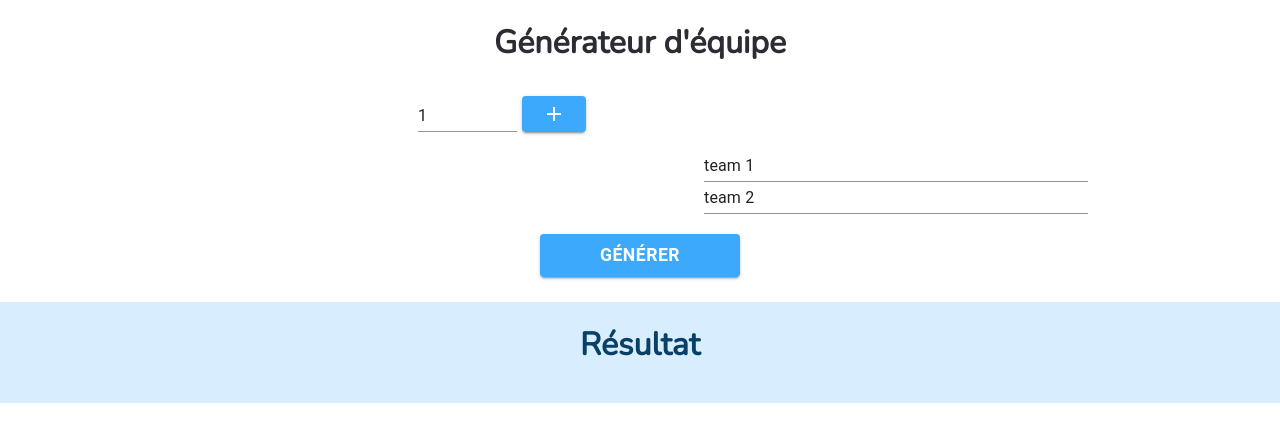
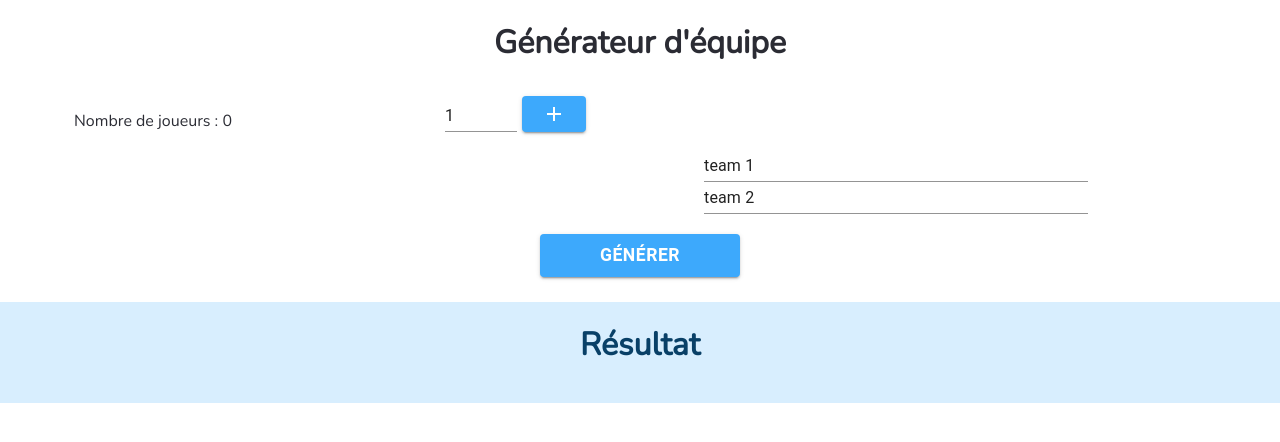
Before and after one commit to Mickalu/generate_team_wails, a React (Vite) app in the folder generate_team/frontend/: page / in a window 1280 px wide. Shown: the top 442 px of the page. Built offline with nearby package versions, Linux system fonts and the light colour scheme.

Commit message:
feature: limit number of players and display error message if too much players

```diff
--- a/generate_team/frontend/src/Containers/PlayersContainer/PlayerContainer.tsx
+++ b/generate_team/frontend/src/Containers/PlayersContainer/PlayerContainer.tsx
@@ -1,6 +1,6 @@
 import React, { useEffect, useState } from 'react';
 import Button from '@mui/material/Button';
-import { TextField, Box } from '@mui/material';
+import { TextField, Box, Snackbar, SnackbarCloseReason, Alert } from '@mui/material';
 import AddIcon from '@mui/icons-material/Add';
 
 import { v4 as uuid } from 'uuid';
@@ -9,7 +9,7 @@ import { PlayerType } from '../../types/PlayerType';
 import PlayerComponent from '../../Components/PlayerComponent/PlayerComponent';
 import { addPlayerState } from '../../store/Slice/playerSlice';
 
-import { playerComponentStyle, addButtonBoxStyle, playersBoxStyle, addButtonStyle, numberAddPlayerInputStyle } from './styles';
+import { playerComponentStyle, addButtonBoxStyle, playersBoxStyle, addButtonStyle, numberAddPlayerInputStyle, numberPlayerTextStyle, playerHeaderStyle } from './styles';
 import { useAppDispatch, useAppSelector } from '../../hooks';
 
 
@@ -30,6 +30,12 @@ const PlayersContainers = () => {
   }, [playersState])
 
   const addPLayer = () => {
+
+    if (playersList.length + numberAddPlayers > 50) {
+      setOpen(true);
+      return
+    }
+
     const listOfPlayers = Array(numberAddPlayers).fill({...initPlayer}).map(() => ({id: uuid(), level: 0, username: ''}));
     const newPlayerList = [...playersList].concat(listOfPlayers);
     setPlayersList(newPlayerList);
@@ -37,8 +43,26 @@ const PlayersContainers = () => {
     setNumberAddPlayers(1);
   };
 
+  const [open, setOpen] = useState(false);
+
+  const handleClose = (
+    event?: React.SyntheticEvent | Event,
+    reason?: SnackbarCloseReason,
+  ) => {
+    if (reason === 'clickaway') {
+      return;
+    }
+
+    setOpen(false);
+  };
+
   return (
     <Box sx={playerComponentStyle}>
+      <Box sx={playerHeaderStyle}>
+        <Box sx={numberPlayerTextStyle}>
+          <span>Nombre de joueurs : {playersList.length} </span>
+        </Box>
+
         <Box sx={addButtonBoxStyle}>
           <TextField
             style={numberAddPlayerInputStyle}
@@ -47,7 +71,7 @@ const PlayersContainers = () => {
             type="number"
             variant='standard'
             value={numberAddPlayers}
-          inputProps={{ min: 1, max: 10000 }}
+            inputProps={{ min: 1, max: 50 }}
             onChange={(e) => setNumberAddPlayers(Number(e.target.value))}
             InputLabelProps={{
               shrink: true,
@@ -61,6 +85,7 @@ const PlayersContainers = () => {
             onClick={() => addPLayer()}
           > <AddIcon /> </Button>
         </Box>
+      </Box>
 
       <Box sx={playersBoxStyle}>
         {playersList.map((player) => <PlayerComponent
@@ -73,6 +98,18 @@ const PlayersContainers = () => {
         }
       </Box>
 
+      <Snackbar open={open} autoHideDuration={5000} onClose={handleClose}>
+        <Alert
+          onClose={handleClose}
+          severity={"error"}
+          variant="filled"
+          sx={{ width: '100%' }}
+        >
+          Vous avez atteint la limite de joueurs possible.
+        </Alert>
+
+      </Snackbar>
+
     </Box>
   )
 };
--- a/generate_team/frontend/src/Containers/PlayersContainer/styles.ts
+++ b/generate_team/frontend/src/Containers/PlayersContainer/styles.ts
@@ -1,3 +1,6 @@
+import { display } from "html2canvas/dist/types/css/property-descriptors/display"
+import { color } from "html2canvas/dist/types/css/types/color"
+
 export const playerComponentStyle = {
   display: 'flex',
   justifyContent: 'center',
@@ -32,3 +35,18 @@ export const addButtonStyle = {
 export const numberAddPlayerInputStyle = {
   marginRight: '5px'
 }
+
+export const numberPlayerTextStyle = {
+  color: "#2b2c34",
+  display: 'flex',
+  marginBottom: '20px',
+  width: '100%',
+  justifyContent: 'flex-start',
+  alignItems: 'flex-end',
+}
+
+export const playerHeaderStyle = {
+  display: 'flex',
+  justifyContent: 'space-between',
+  width: '100%',
+}
```
Also changed, not shown: generate_team/frontend/src/Components/CustomSnackAlertComponent/CustomSnackAlert.tsx (added, +37 -0 lines), generate_team/frontend/src/Components/CustomSnackAlertComponent/style.ts (added). Lines whose indentation alone changed are shown as unchanged.
